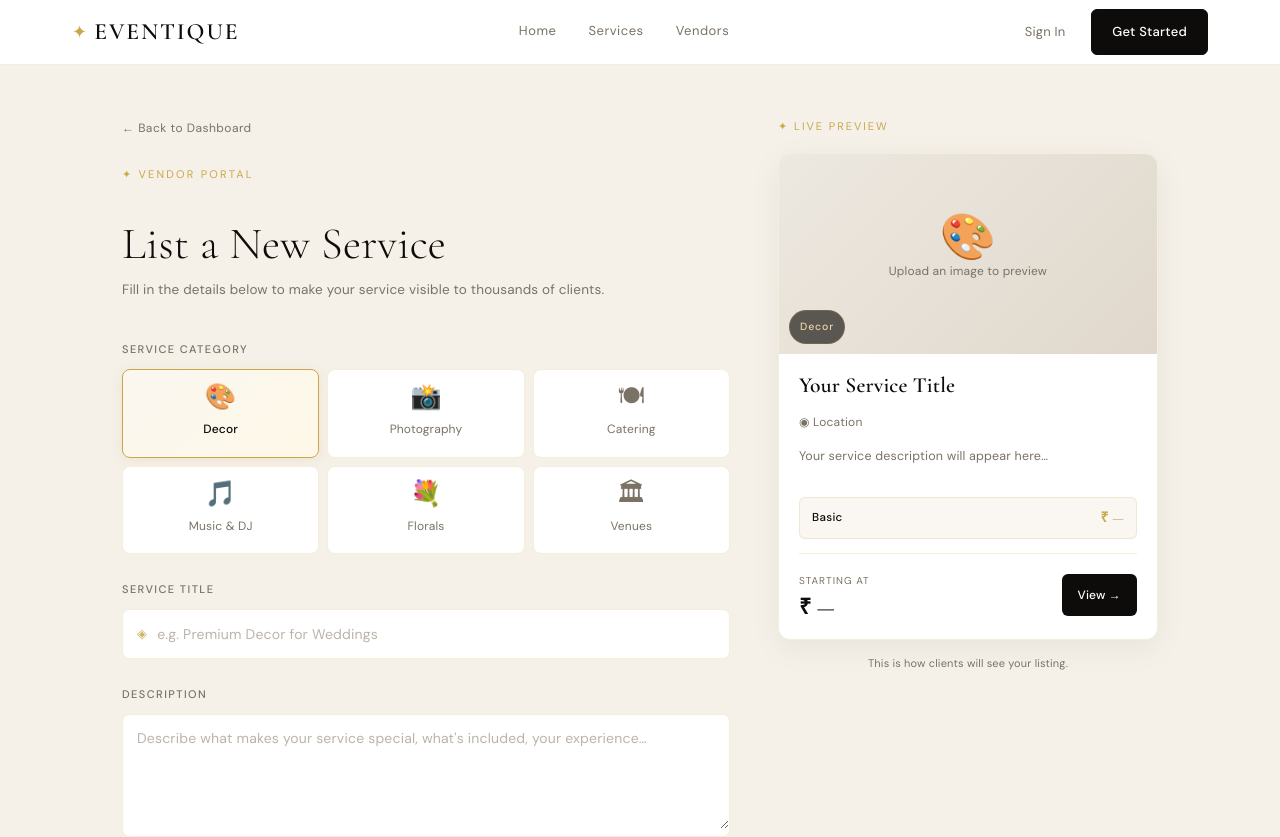
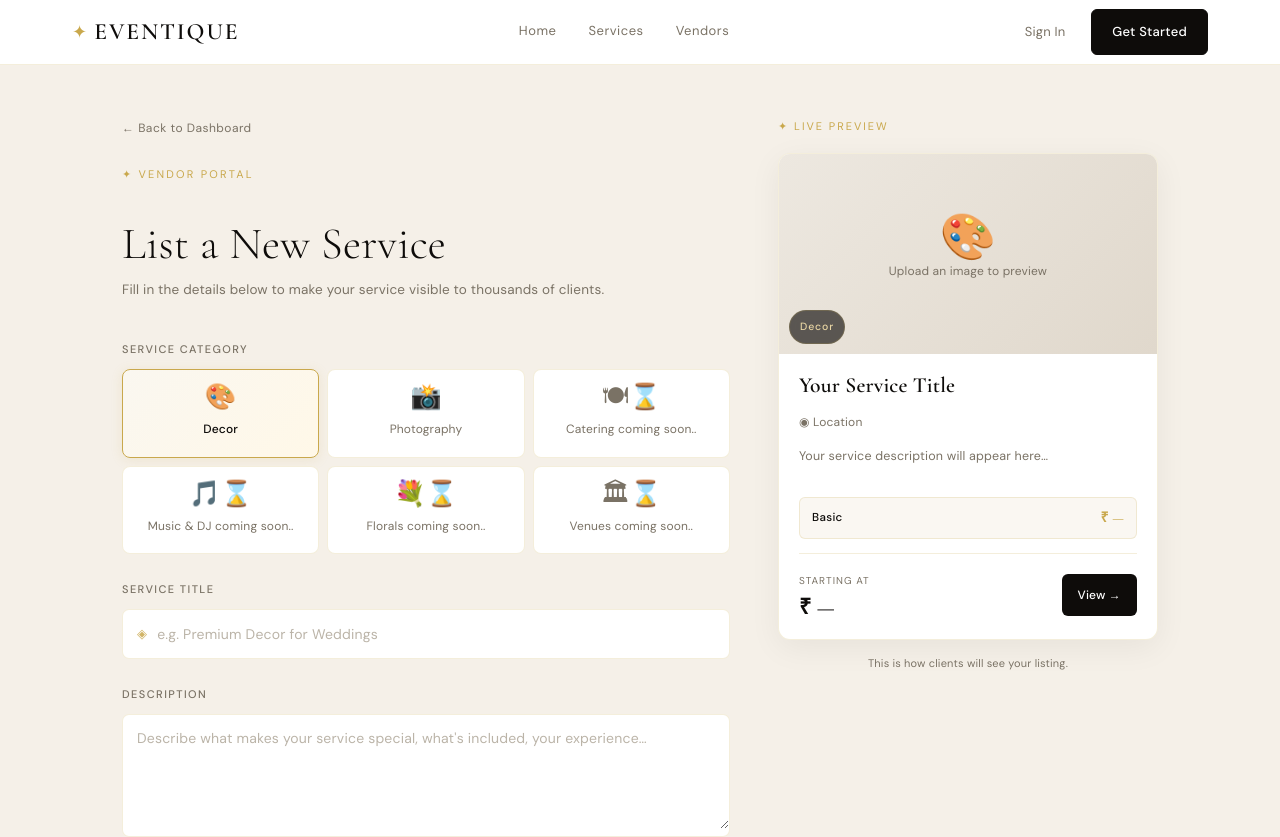
Before and after one commit to atha636/Eventify, a React (Vite) app in the folder client/: page /add-service in a window 1280 px wide. Shown: the top 837 px of the page. Built offline with nearby package versions, Linux system fonts and the light colour scheme.

Commit message:
add delete button for vendors only

```diff
--- a/client/src/pages/AddService.jsx
+++ b/client/src/pages/AddService.jsx
@@ -5,10 +5,10 @@ import Navbar from "../components/Navbar";
 const SERVICE_TYPES = [
   { value: "decor",       label: "Decor",       emoji: "🎨" },
   { value: "photography", label: "Photography", emoji: "📸" },
-  { value: "catering",    label: "Catering",    emoji: "🍽" },
-  { value: "music",       label: "Music & DJ",  emoji: "🎵" },
-  { value: "florals",     label: "Florals",     emoji: "💐" },
-  { value: "venues",      label: "Venues",      emoji: "🏛" },
+  { value: "catering",    label: "Catering coming soon..   ",    emoji: "🍽⌛" },
+  { value: "music",       label: "Music & DJ coming soon.. ",    emoji: "🎵⌛" },
+  { value: "florals",     label: "Florals coming soon..    ",    emoji: "💐⌛" },
+  { value: "venues",      label: "Venues coming soon..     ",    emoji: "🏛⌛" },
 ];
 
 const TIER_LABELS = ["Basic", "Standard", "Premium", "Ultra Premium"];
--- a/client/src/pages/Category.jsx
+++ b/client/src/pages/Category.jsx
@@ -134,12 +134,12 @@ export default function Category() {
             </>
           ) : (
             <div className="ct-empty">
-              <div className="ct-empty-icon">🔍</div>
-              <h3>No vendors found</h3>
+              <div className="ct-empty-icon">⌛⌛</div>
+              <h3>Coming Soon....</h3>
               <p>
                 {search
                   ? `No results for "${search}". Try a different search.`
-                  : `No ${type} vendors are available right now. Check back soon!`}
+                  : ` ${type} vendors are available very Soon. Check back soon!`}
               </p>
               {search && (
                 <button className="ct-empty-btn" onClick={() => setSearch("")}>
```
Also changed, not shown: 1 other file (tests, documents, lock files or other folders).
